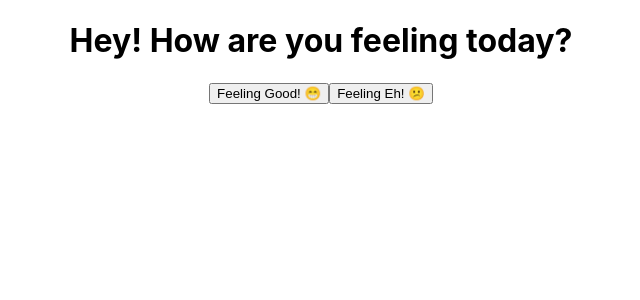
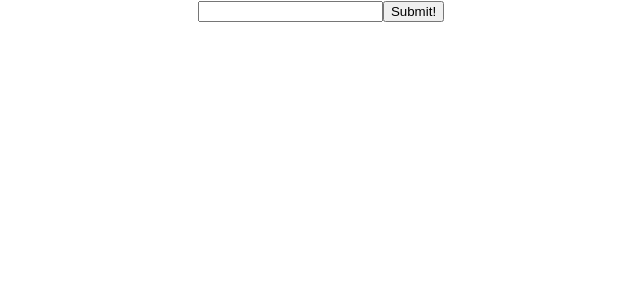
Before and after one commit to camunity/components, a React (Create React App) app: page / in a window 1280 px wide. Shown: the top 300 px of the page, without its empty margins (319-959 px from the left). Built offline with nearby package versions, Linux system fonts and the light colour scheme.

Commit message:
adding notes on lecture

```diff
--- a/src/App.js
+++ b/src/App.js
@@ -1,14 +1,12 @@
 import './App.css'
-// import Hello from './components/forProps/Hello'
-// import Message from './components/forProps/Message'
-import Mood from './components/Mood'
+import TaskContainer from './components/TaskContainer'
 
 // Step 1: Define a Component
 function App() {
   // Step 2: Return some JSX
   return (
     <div className="App">
-      <Mood />
+      <TaskContainer />
     </div>
   )
 }
--- /dev/null
+++ b/src/components/TaskContainer.js
@@ -0,0 +1,41 @@
+import TaskForm from './TaskForm'
+import TaskList from './TaskList'
+import React from 'react'
+
+class TaskContainer extends React.Component {
+  constructor() {
+    super()
+    // create a state variable to hold our tasks!
+    this.state = { tasks: [] }
+  }
+
+  /* This is a callback function we're defining here and passing as a prop to our child component! More on that here: https://reactjs.org/docs/lifting-state-up.html */
+  handleNewTask = (task) => {
+    // task is data coming back from TaskForm!
+    console.log('Child returned...', task)
+
+    //set a variable to get old state
+    let oldData = this.state.tasks
+    console.log(oldData, [...oldData, task])
+
+    // update state with new tasks
+    this.setState({ tasks: [...oldData, task] })
+    /* NOTE
+    ... is the destructuring operator you can use with arrays and objects in Javascript
+    */
+  }
+
+  render() {
+    // taskForm receives a function as a prop that we'll use as a callback!
+
+    // taskList receives our state as props to show in the list
+    return (
+      <div>
+        <TaskForm onNewTask={this.handleNewTask} />
+        <TaskList data={this.state.tasks} />
+      </div>
+    )
+  }
+}
+
+export default TaskContainer
--- /dev/null
+++ b/src/components/TaskForm.js
@@ -0,0 +1,47 @@
+import React from 'react'
+
+class TaskForm extends React.Component {
+  constructor() {
+    super()
+    // setting state to hold form input data as it changes
+    this.state = { inputData: '' }
+  }
+
+  /* Event handler for Form Input */
+  handleInputChange = (event) => {
+    // prevent page reloads form event
+    event.preventDefault()
+    console.log(event.target.value)
+
+    // update the state everytime the form changes
+    this.setState({ inputData: event.target.value })
+  }
+
+  /* Event handler for Submit Button */
+  handleSubmit = (event) => {
+    // stopping the page reload
+    event.preventDefault()
+    console.log('This is handle submit', this.state.inputData)
+
+    // call the callback function from FormContainer and send data from state!
+    this.props.onNewTask(this.state.inputData)
+  }
+
+  render() {
+    // onChange is an event function for form inputs
+    /* Note: more on form inputs - https://reactjs.org/docs/forms.html */
+
+    return (
+      <form>
+        <input
+          type="text"
+          value={this.state.inputData}
+          onChange={this.handleInputChange}
+        />
+        <button onClick={this.handleSubmit}>Submit!</button>
+      </form>
+    )
+  }
+}
+
+export default TaskForm
--- /dev/null
+++ b/src/components/TaskList.js
@@ -0,0 +1,17 @@
+function TaskList(props) {
+  console.log('This is coming from Props', props.data)
+
+  /*
+    Mapping through data in arrays is a common way to create a list of JSX elements. More on that here: https://reactjs.org/docs/lists-and-keys.html
+  */
+  const list = props.data.map((task, index) => {
+    return <li key={index}>{task}</li>
+  })
+  return (
+    <div>
+      <ul>{list}</ul>
+    </div>
+  )
+}
+
+export default TaskList
```
Also changed, not shown: src/components/forState/Mood.js (renamed from src/components/Mood.js).
